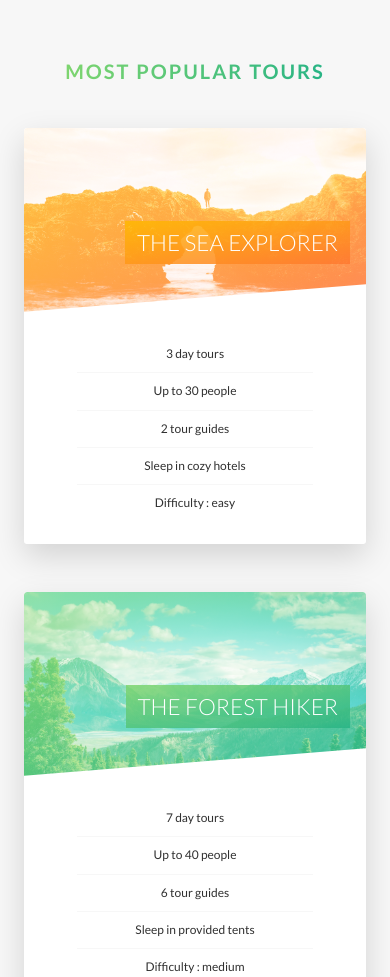
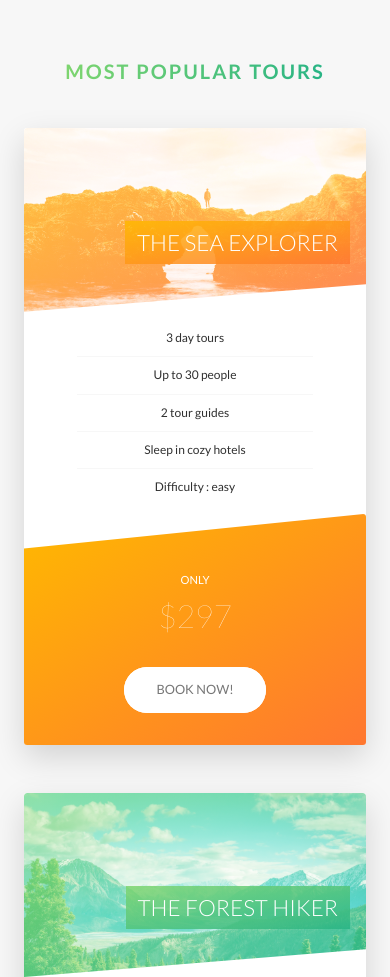
Before and after one commit to thekojopatrick/natours, a website: page dist/index.html in a window 390 px wide. Shown: the part 2490-3467 px from the top of the page. Drawn offline with Linux system fonts and the light colour scheme.

Commit message:
[WIP] fix responsive for book section

```diff
--- a/src/scss/components/_card.scss
+++ b/src/scss/components/_card.scss
@@ -27,13 +27,27 @@
 			transform: rotateY(180deg);
 
 			&-1 {
-                background-image: linear-gradient(to right bottom, $color-secondary-light, $color-secondary-dark);
+				background-image: linear-gradient(
+					to right bottom,
+					$color-secondary-light,
+					$color-secondary-dark
+				);
 			}
+
 			&-2 {
-                background-image: linear-gradient(to right bottom, $color-primary-light, $color-primary-dark);
+				background-image: linear-gradient(
+					to right bottom,
+					$color-primary-light,
+					$color-primary-dark
+				);
 			}
+
 			&-3 {
-                background-image: linear-gradient(to right bottom, $color-tertiary-light, $color-tertiary-dark);
+				background-image: linear-gradient(
+					to right bottom,
+					$color-tertiary-light,
+					$color-tertiary-dark
+				);
 			}
 		}
 	}
@@ -41,6 +55,7 @@
 	&:hover &__side--front {
 		transform: rotateY(-180deg);
 	}
+
 	&:hover &__side--back {
 		transform: rotateY(0);
 	}
@@ -56,16 +71,30 @@
 		border-radius: 3px 3px 0px 0px;
 
 		&--1 {
-            background-image: linear-gradient(to right bottom, $color-secondary-light, $color-secondary-dark),
-                url("/assets/img/nat-5.jpg");
+			background-image: linear-gradient(
+					to right bottom,
+					$color-secondary-light,
+					$color-secondary-dark
+				),
+				url('/assets/img/nat-5.jpg');
 		}
+
 		&--2 {
-            background-image: linear-gradient(to right bottom, $color-primary-light, $color-primary-dark),
-                url("/assets/img/nat-6.jpg");
+			background-image: linear-gradient(
+					to right bottom,
+					$color-primary-light,
+					$color-primary-dark
+				),
+				url('/assets/img/nat-6.jpg');
 		}
+
 		&--3 {
-            background-image: linear-gradient(to right bottom, $color-tertiary-light, $color-tertiary-dark),
-                url("/assets/img/nat-7.jpg");
+			background-image: linear-gradient(
+					to right bottom,
+					$color-tertiary-light,
+					$color-tertiary-dark
+				),
+				url('/assets/img/nat-7.jpg');
 		}
 	}
 
@@ -85,6 +114,7 @@
 		padding: 1rem 1.5rem;
 		-webkit-box-direction: clone;
 		box-decoration-break: clone;
+
 		&--1 {
 			background-image: linear-gradient(
 				to right bottom,
@@ -92,6 +122,7 @@
 				rgba($color-secondary-dark, 0.85)
 			);
 		}
+
 		&--2 {
 			background-image: linear-gradient(
 				to right bottom,
@@ -99,6 +130,7 @@
 				rgba($color-primary-dark, 0.85)
 			);
 		}
+
 		&--3 {
 			background-image: linear-gradient(
 				to right bottom,
@@ -111,6 +143,7 @@
 	&__details {
 		padding: 3rem;
 		color: $dkGray;
+
 		ul {
 			list-style: none;
 			width: 80%;
@@ -153,4 +186,53 @@
 		font-size: 6rem;
 		font-weight: 100;
 	}
+
+	@include responsive(tab-port) {
+		height: auto;
+		border-radius: 3px;
+		background-color: $color-white;
+		box-shadow: 0 1.5rem 4rem rgba($color-black, 0.15);
+
+		&__side {
+			height: auto;
+			position: relative;
+			box-shadow: none;
+
+			&--front {
+				background-color: $color-white;
 			}
+
+			&--back {
+				transform: rotateY(0);
+				clip-path: polygon(0 15%, 100% 0, 100% 100%, 0% 100%);
+			}
+		}
+
+		&:hover &__side--front {
+			transform: rotateY(0);
+		}
+
+		&__details {
+			padding: 1rem 3rem;
+		}
+
+		//FRONT SIDE STYLYING
+
+		&__cta {
+			position: relative;
+			top: 0;
+			left: 0;
+			transform: translate(0);
+			width: 100%;
+			padding: 7rem 4rem 4rem 4rem;
+		}
+
+		&__price-box {
+			margin-bottom: 3rem;
+		}
+
+		&__price-value {
+			font-size: 4rem;
+		}
+	}
+}
--- a/src/scss/components/_form.scss
+++ b/src/scss/components/_form.scss
@@ -1,6 +1,9 @@
 .form {
 	&__group {
 		margin-bottom: 2rem;
+		// &:not(:last-child) {
+		//     margin-bottom: 2rem;
+		// }
 	}
 
 	&__input {
@@ -15,6 +18,10 @@
 		width: 90%;
 		display: block;
 		transition: all 0.3s;
+
+		@include responsive(tab-port) {
+			width: 100%;
+		}
 
 		&:focus {
 			outline: none;
@@ -46,13 +53,18 @@
 		transform: translateY(-4rem);
 	}
 
-    &__radio-input{
+	&__radio-input {
 		display: none;
 	}
 
 	&__radio-group {
 		width: 49%;
 		display: inline-block;
+
+		@include responsive(tab-port) {
+			width: 100%;
+			margin-bottom: 2rem;
+		}
 	}
 
 	&__radio-label {
@@ -73,7 +85,7 @@
 		left: 0;
 
 		&::after {
-            content: "";
+			content: '';
 			height: 1.3rem;
 			width: 1.3rem;
 			display: block;
@@ -85,11 +97,11 @@
 			transform: translate(-50%, -50%);
 			background-color: $color-primary;
 			opacity: 0;
-            transition: opacity .2s;
+			transition: opacity 0.2s;
 		}
 	}
 
-    &__radio-input:checked ~ &__radio-label &__radio-button::after{
+	&__radio-input:checked ~ &__radio-label &__radio-button::after {
 		opacity: 1;
 	}
 }
--- a/src/scss/components/_popup.scss
+++ b/src/scss/components/_popup.scss
@@ -88,4 +88,39 @@
 			color: $color-primary;
 		}
 	}
+
+	@include responsive(tab-port) {
+		&__content {
+			@include absoluteCenter;
+			width: 75%;
+			height: 50rem;
+			background-color: $color-white;
+			box-shadow: 0 2rem 4rem rgba($color-black, 0.2);
+			border-radius: 3px;
+			display: flex;
+			flex-direction: column;
+			overflow: hidden;
+			opacity: 0;
+			transform: translate(-50%, -50%) scale(0.25);
+			transition: all 0.5s 0.2s;
+		}
+
+		&__left {
+			width: 50%;
+			_float: left;
+			display: none;
+		}
+
+		&__right {
+			width: 100%;
+			_display: table-cell;
+			vertical-align: auto;
+			padding: 3rem 5rem;
+		}
+
+		&__text {
+			-moz-column-count: 1;
+			column-count: 1;
+		}
+	}
 }
--- a/src/scss/components/_story.scss
+++ b/src/scss/components/_story.scss
@@ -8,6 +8,16 @@
 	padding-left: 9rem;
 	font-size: $default-font-size;
 	transform: skewX(-12deg);
+
+	@include responsive(tab-port) {
+		width: 100%;
+		padding: 4rem;
+		padding-left: 7rem;
+	}
+
+	@include responsive(phone) {
+		transform: skewX(0);
+	}
 
 	&__shape {
 		width: 15rem;
@@ -20,6 +30,10 @@
 		transform: translateX(-3rem) skewX(12deg);
 		position: relative;
 		overflow: hidden;
+
+		@include responsive(phone) {
+			transform: translateX(-3rem) skewX(0);
+		}
 	}
 
 	&__img {
@@ -32,6 +46,10 @@
 
 	&__text {
 		transform: skewX(12deg);
+
+		@include responsive(phone) {
+			transform: skewX(0);
+		}
 	}
 
 	&__caption {
--- a/src/scss/pages/_home.scss
+++ b/src/scss/pages/_home.scss
@@ -80,8 +80,36 @@
 	height: 50rem;
 	overflow: hidden;
 
+	@include responsive(tab-land) {
+		background-image: linear-gradient(
+				105deg,
+				rgba($color-white, 0.9) 0%,
+				rgba($color-white, 0.9) 65%,
+				transparent 65%
+			),
+			url('/assets/img/nat-10.jpg');
+	}
+
+	@include responsive(tab-port) {
+		background-image: linear-gradient(
+				to right,
+				rgba($color-white, 0.7) 0%,
+				rgba($color-white, 0.7) 100%
+			),
+			url('/assets/img/nat-10.jpg');
+		height: 60rem;
+	}
+
 	&__form {
 		width: 50%;
 		padding: 6rem;
+
+		@include responsive(tab-land) {
+			width: 65%;
+		}
+
+		@include responsive(tab-port) {
+			width: 100%;
+		}
 	}
 }
```
Also changed, not shown: dist/assets/css/style.css, dist/index.html, 1 other file. Lines whose indentation alone changed are shown as unchanged.
